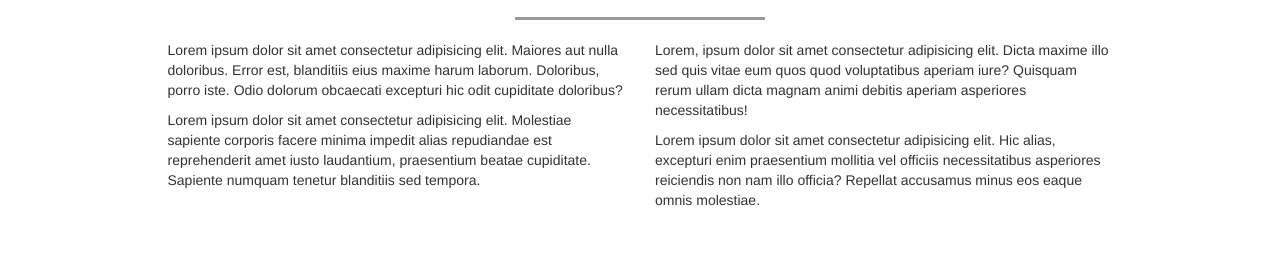
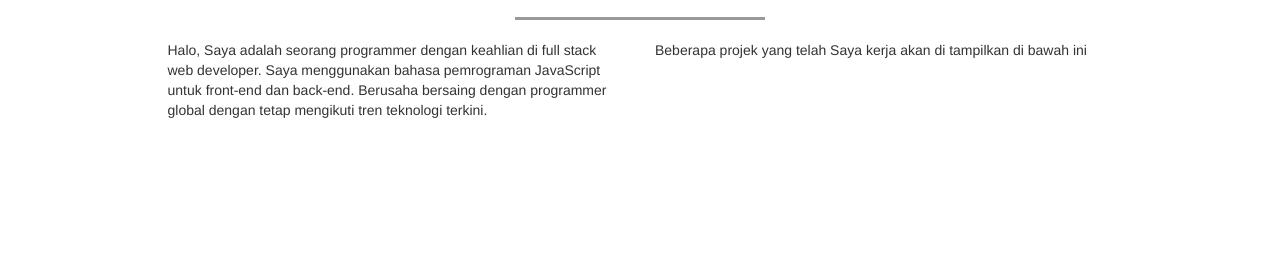
Before and after one commit to csamsul2017/samsul-personal-page, a plain HTML site: page index.html in a window 1280 px wide. Shown: the part 544-800 px from the top of the page. Drawn offline with Linux system fonts and the light colour scheme.

Commit message:
paragrap

```diff
--- a/index.html
+++ b/index.html
@@ -62,21 +62,20 @@
         <div class="row">
           <div class="col-sm-5 col-sm-offset-1">
             <p class="pKiri">
-              Lorem ipsum dolor sit amet consectetur adipisicing elit. Maiores aut nulla doloribus. Error est, blanditiis eius maxime harum laborum. Doloribus, porro iste. Odio dolorum obcaecati excepturi hic odit cupiditate doloribus?
+              Halo, Saya adalah seorang programmer dengan keahlian di full stack web developer. Saya menggunakan bahasa pemrograman JavaScript untuk front-end dan back-end. Berusaha bersaing dengan programmer global dengan tetap mengikuti
+              tren teknologi terkini.
             </p>
-            <p class="pKiri">
+            <!-- <p class="pKiri">
               Lorem ipsum dolor sit amet consectetur adipisicing elit. Molestiae sapiente corporis facere minima impedit alias repudiandae est reprehenderit amet iusto laudantium, praesentium beatae cupiditate. Sapiente numquam tenetur
               blanditiis sed tempora.
-            </p>
+            </p> -->
           </div>
           <div class="col-sm-5">
-            <p class="pKanan">
-              Lorem, ipsum dolor sit amet consectetur adipisicing elit. Dicta maxime illo sed quis vitae eum quos quod voluptatibus aperiam iure? Quisquam rerum ullam dicta magnam animi debitis aperiam asperiores necessitatibus!
-            </p>
-            <p class="pKanan">
+            <p class="pKanan">Beberapa projek yang telah Saya kerja akan di tampilkan di bawah ini</p>
+            <!-- <p class="pKanan">
               Lorem ipsum dolor sit amet consectetur adipisicing elit. Hic alias, excepturi enim praesentium mollitia vel officiis necessitatibus asperiores reiciendis non nam illo officia? Repellat accusamus minus eos eaque omnis
               molestiae.
-            </p>
+            </p> -->
           </div>
         </div>
       </div>
```
